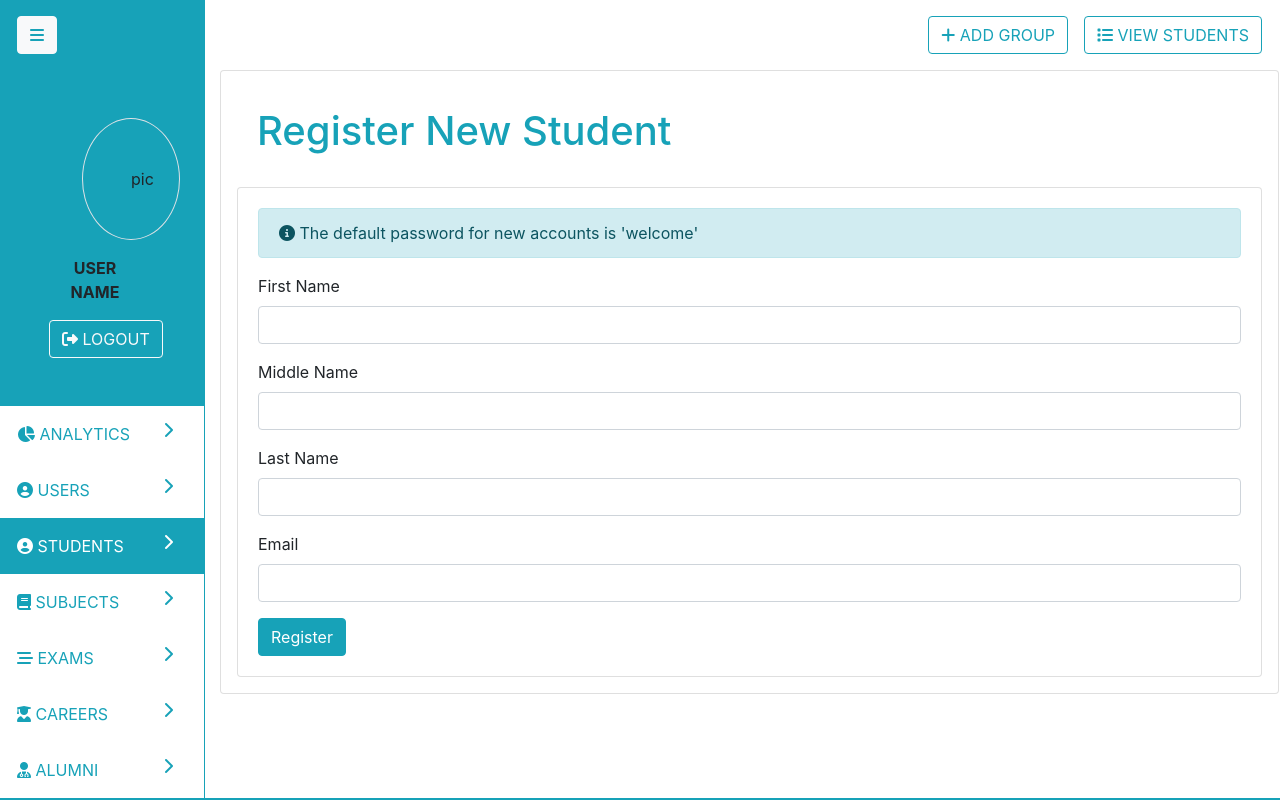
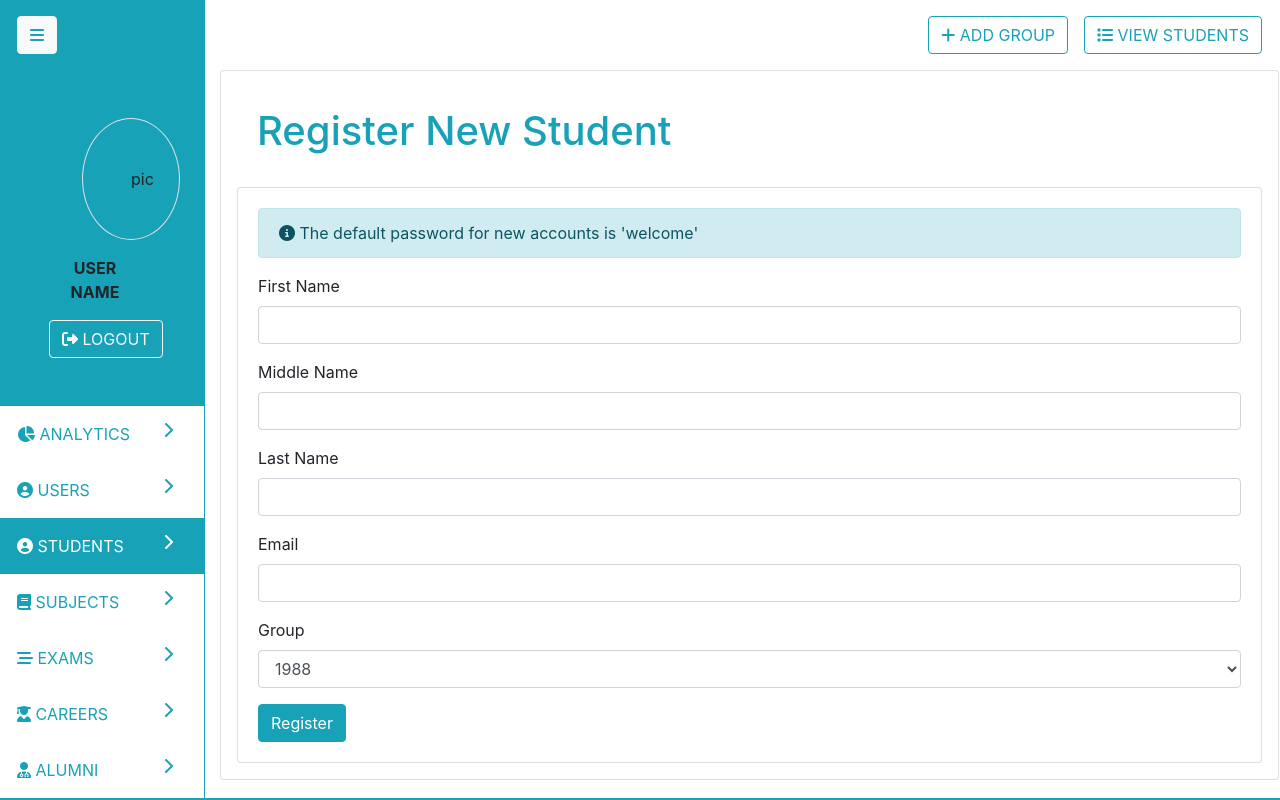
Before and after one commit to Righa/School, a Flask app: page /students/create in a window 1280 px wide. Shown: the part 58-858 px from the top of the page. Run offline with Flask 2, Linux system fonts and the light colour scheme; data comes from the database, SQL or seed files in the repository; both versions use the stored data as it was after the commit; some libraries are stand-ins or nearby versions.

Commit message:
Select field solution

```diff
--- a/parent/forms.py
+++ b/parent/forms.py
@@ -1,7 +1,13 @@
 from flask_wtf import FlaskForm
 from wtforms import StringField, PasswordField, SubmitField, BooleanField
+from wtforms_sqlalchemy.fields import QuerySelectField
 from wtforms.validators import DataRequired, Length, Email, EqualTo, ValidationError
 from parent.models import *
+
+
+def group_query():
+	return Group.query
+
 
 class UserForm(FlaskForm):
 	first_name = StringField('First Name', validators=[DataRequired(), Length(min=3, max=19)])
@@ -24,6 +30,7 @@ class StudentForm(FlaskForm):
 	middle_name = StringField('Middle Name', validators=[DataRequired(), Length(min=3, max=19)])
 	last_name = StringField('Last Name', validators=[DataRequired(), Length(min=3, max=19)])
 	email = StringField('Email', validators=[DataRequired(), Email()])
+	group = QuerySelectField('Group', query_factory=group_query, allow_blank=False, get_label='name')
 
 	def validate_email(self, email):
 
--- a/parent/models.py
+++ b/parent/models.py
@@ -40,6 +40,8 @@ class Student(db.Model):
 	careers = db.relationship('Career', backref='student', lazy=True)
 	group_id = db.Column(db.Integer, db.ForeignKey('group.id'), nullable=False)
 	password = db.Column(db.String(119), nullable=False)
+
+
 
 	def __repr__(self):
 		return f"Student('{self.first_name}', '{self.middle_name}', '{self.last_name}', '{self.email}')"
--- a/parent/routes.py
+++ b/parent/routes.py
@@ -9,6 +9,11 @@ from parent.models import *
 @app.route('/home')
 def home():
 	return render_template('index.html', nav='landing')
+
+#@app.route('/home/<dt>')
+#def home(dt):
+	#User.query.filter_by/filter(x>y)
+	#return render_template('index.html', nav='landing')
 
 ## auth
 
@@ -90,7 +95,7 @@ def create_student():
 	form = StudentForm()
 	if form.validate_on_submit():
 		hashed_password = bcrypt.generate_password_hash('welcome').decode('utf-8')
-		student = Student(first_name=form.first_name.data, middle_name=form.middle_name.data, last_name=form.last_name.data, email=form.email.data, group_id=1, password=hashed_password)
+		student = Student(first_name=form.first_name.data, middle_name=form.middle_name.data, last_name=form.last_name.data, email=form.email.data, group_id=form.group.data.id, password=hashed_password)
 		db.session.add(student)
 		db.session.commit()
 		flash(f'Registration successful!', 'success')
--- a/parent/templates/admin/students.html
+++ b/parent/templates/admin/students.html
@@ -76,6 +76,20 @@
 						{{ form.email(class='form-control') }}
 					{% endif %}
 				</div>
+				<div class="form-group">
+					{{ form.group.label(class='form-control-label') }}
+
+					{% if form.group.errors %}
+						{{ form.group(class='form-control is-invalid')}}
+						<div class="invalid-feedback">
+							{% for error in form.group.errors %}
+								<span>{{ error }}</span>
+							{% endfor %}
+						</div>
+					{% else%}
+						{{ form.group(class='form-control') }}
+					{% endif %}
+				</div>
 			</fieldset>
 			<div>
 				{{ form.submit(class='btn btn-info')}}
```
Also changed, not shown: parent/site.db.
